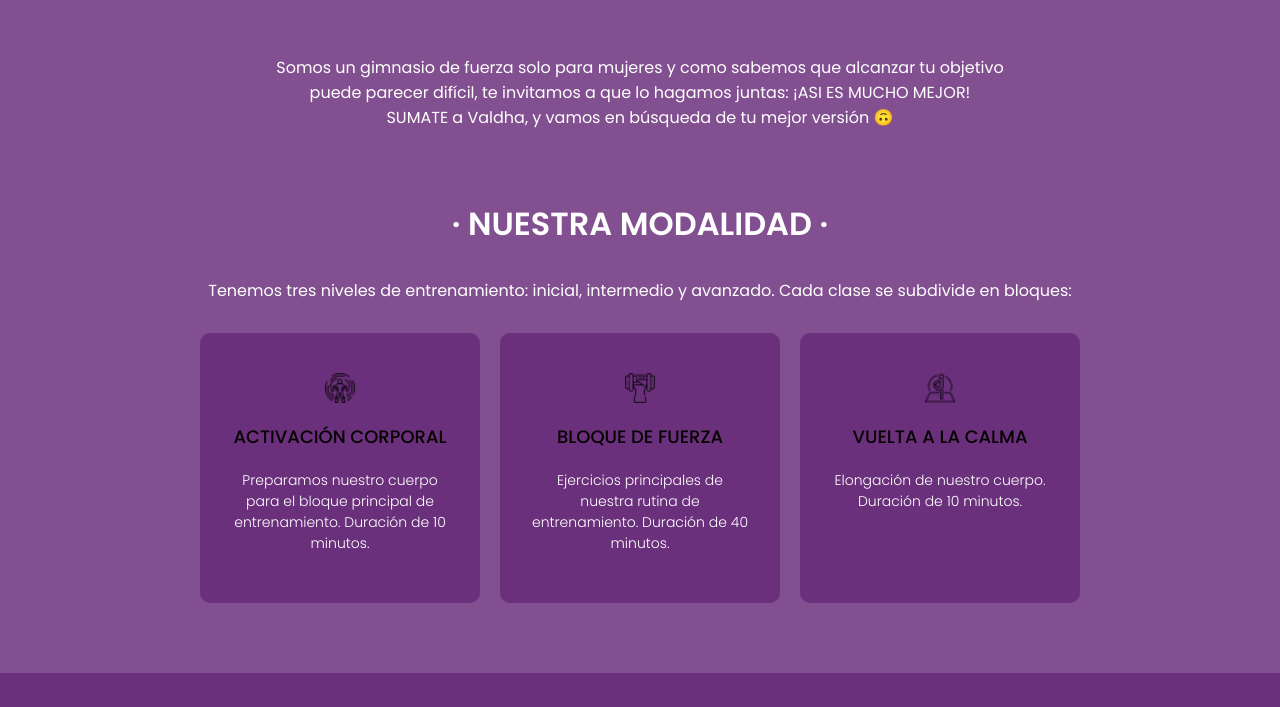
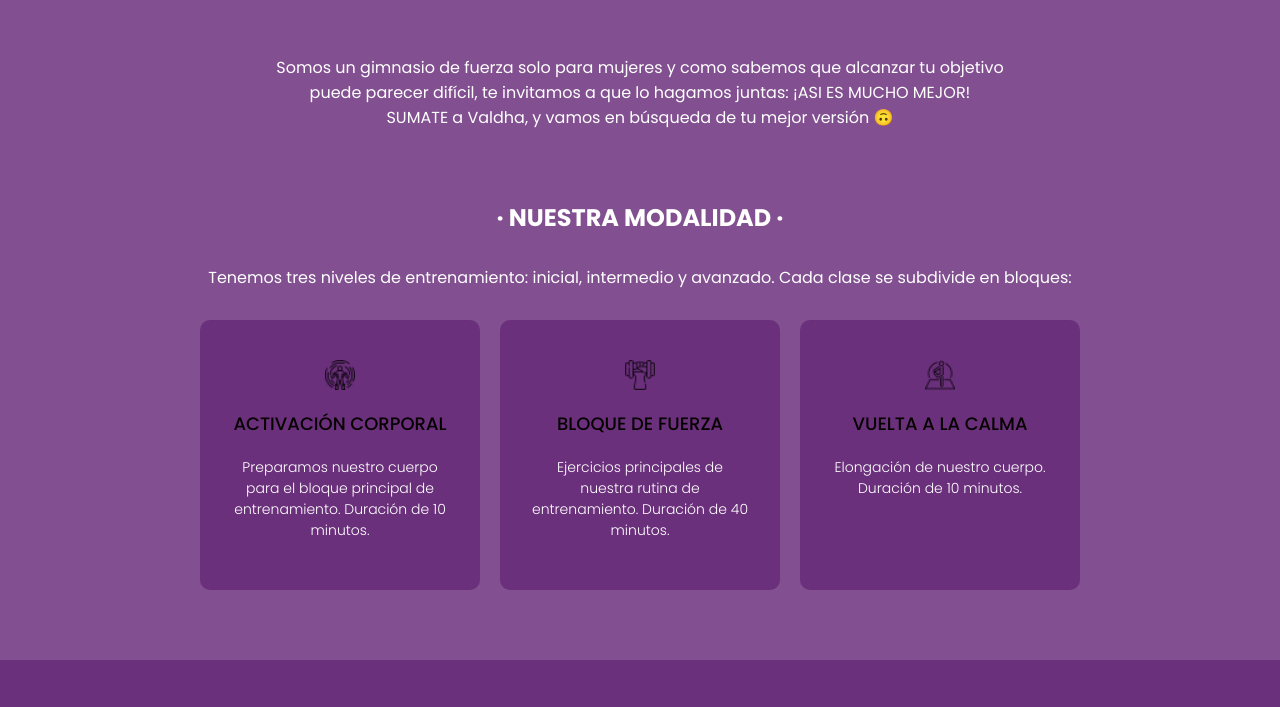
Before and after one commit to luiggina1705/entrega2, a plain HTML site: page index.html in a window 1280 px wide. Shown: the part 440-1147 px from the top of the page. Drawn offline with Linux system fonts and the light colour scheme; grey boxes are pictures that could not be loaded.

Commit message:
ahora si entrega4

```diff
--- a/style.css
+++ b/style.css
@@ -145,7 +145,7 @@ main {
 }
 
 #info {
-    padding: 70px 0px;
+    padding: 70px 20px;
     max-width: 1200px;
     display: flex;
     justify-content: center;
@@ -155,10 +155,11 @@ main {
 
 }
 
-#info h2 {
+.info h2 {
     font-size: 32px;
     font-weight: 600;
 }
+
 
 
 .info-cards-container {
@@ -247,6 +248,7 @@ footer {
 }
 
 .navbar i {
+    padding: 10%;
     font-size: 36px;
     display: none;
 }
```
